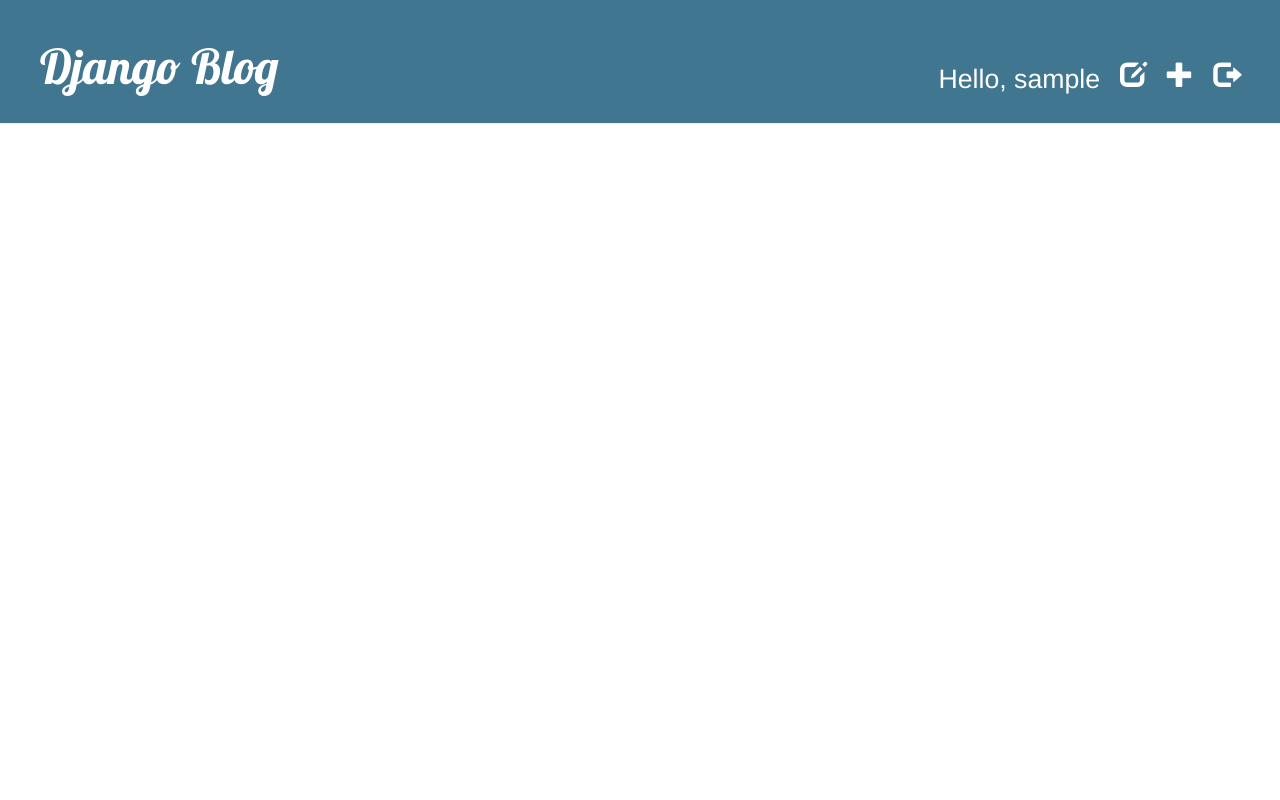
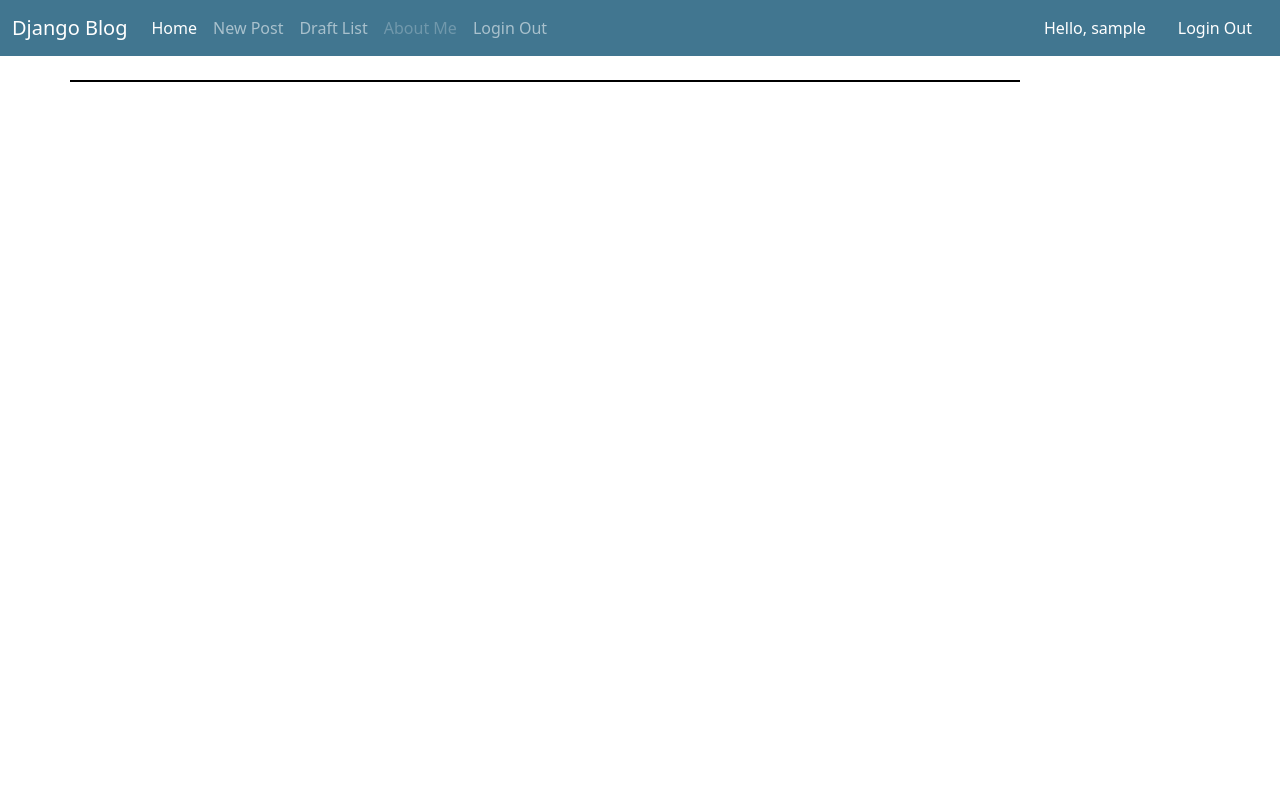
Before and after one commit to z-zora0331/djangogirls, a Django app: page / in a window 1280 px wide. Run offline with Django 4.2, Linux system fonts and the light colour scheme; the visitor is signed in with stand-in values (Sample User, id 1); data that the repository does not hold is empty; some libraries are stand-ins or nearby versions.

Commit message:
[modify] css detail

```diff
--- a/blog/templates/blog/base.html
+++ b/blog/templates/blog/base.html
@@ -1,32 +1,80 @@
 {% load static %}
 <html>
     <head>
+        <meta charset="UTF-8">
+        <meta name="viewport" content="width=device-width, initial-scale=1.0">
+
         <title>Django blog</title>
-        <link rel="stylesheet" href="//maxcdn.bootstrapcdn.com/bootstrap/3.2.0/css/bootstrap.min.css">
+        <!-- <link rel="stylesheet" href="//maxcdn.bootstrapcdn.com/bootstrap/3.2.0/css/bootstrap.min.css">
         <link rel="stylesheet" href="//maxcdn.bootstrapcdn.com/bootstrap/3.2.0/css/bootstrap-theme.min.css">
-        <script src="//maxcdn.bootstrapcdn.com/bootstrap/3.2.0/js/bootstrap.min.js"></script>
-        <link href="http://fonts.googleapis.com/css?family=Lobster&subset=latin,latin-ext" rel="stylesheet" type="text/css">
+        <script src="//maxcdn.bootstrapcdn.com/bootstrap/3.2.0/js/bootstrap.min.js"></script> -->
+
+        <!-- Bootstrap -->
+        <link href="https://cdn.jsdelivr.net/npm/bootstrap@5.1.1/dist/css/bootstrap.min.css" rel="stylesheet" integrity="sha384-F3w7mX95PdgyTmZZMECAngseQB83DfGTowi0iMjiWaeVhAn4FJkqJByhZMI3AhiU" crossorigin="anonymous">
+        <script src="https://cdn.jsdelivr.net/npm/bootstrap@5.1.1/dist/js/bootstrap.bundle.min.js" integrity="sha384-/bQdsTh/da6pkI1MST/rWKFNjaCP5gBSY4sEBT38Q/9RBh9AH40zEOg7Hlq2THRZ" crossorigin="anonymous"></script>
+
+        <!-- <link href="http://fonts.googleapis.com/css?family=Lobster&subset=latin,latin-ext" rel="stylesheet" type="text/css"> -->
         <link rel="stylesheet" href="{% static 'css/blog.css' %}">
     </head>
     <body>
-        <div class="page-header">
+        <!-- fixed-top -->
+        <nav class="navbar navbar-expand-lg navbar-dark fixed-top bg-base">
+            <div class="container-fluid">
+                <a class="navbar-brand" href="/">Django Blog</a>
+                <button class="navbar-toggler" type="button" data-bs-toggle="collapse" data-bs-target="#navbarNav" aria-controls="navbarNav" aria-expanded="false" aria-label="Toggle navigation">
+                    <span class="navbar-toggler-icon"></span>
+                </button>
+                <div class="collapse navbar-collapse" id="navbarNav">
+                    <ul class="navbar-nav me-auto my-2 my-lg-0">
+                        <li class="nav-item">
+                            <a class="nav-link {% if request.path == '/' %} active {% endif %}" aria-current="page" href="/">Home</a>
+                        </li>
                         {% if user.is_authenticated %}
-                <a href="{% url 'logout' %}" class="top-menu"><span class="glyphicon glyphicon-log-out"></span></a>
-                <a href="{% url 'post_new' %}" class="top-menu"><span class="glyphicon glyphicon-plus"></span></a>
-                <a href="{% url 'post_draft_list' %}" class="top-menu"><span class="glyphicon glyphicon-edit"></span></a>
-                <p class="top-menu">Hello, {{ user.username }}</p>
+                        <li class="nav-item">
+                            <a class="nav-link {% if request.path == '/post/new/' %} active {% endif %}" aria-current="page" href="{% url 'post_new' %}">New Post</a>
+                        </li>
+                        <li class="nav-item">
+                            <a class="nav-link {% if request.path == '/drafts/' %} active {% endif %}" aria-current="page" href="{% url 'post_draft_list' %}">Draft List</a>
+                        </li>
+                        <li class="nav-item">
+                            <a class="nav-link disabled" href="/" tabindex="-1" aria-disabled="true">About Me</a>
+                        </li>
+                        <li class="nav-item">
+                            <a class="nav-link" aria-current="page" href="{% url 'logout' %}">Login Out</a>
+                        </li>
                         {% else %}
-                <a href="{% url 'login' %}" class="top-menu"><span class="glyphicon glyphicon-user"></span></a>
+                        <li class="nav-item">
+                            <a class="nav-link {% if request.path == '/accounts/login/' %} active {% endif %}" aria-current="page" href="{% url 'login' %}">Login In</a>
+                        </li>
                         {% endif %}
-            <h1><a href="/">Django Blog</a></h1>
+                    </ul>
+                    <!-- <div> -->
+                    {% if user.is_authenticated %}
+                    <div style="display: flex;" class="float-md-end">
+                        <span class="nav-text">Hello, {{ user.username }}</span>
+                        <a class="nav-text" aria-current="page" href="{% url 'logout' %}">Login Out</a>
                     </div>
+                    {% endif %}
+                    <!-- </div> -->
+                </div>
+
+            </div>
+        </nav>
+        <div class="container">
             <div class="content">
                 <div class="row">
-                <div class="col-md-8">
+                    <!-- 待刪除style  style="border: 1px solid purple;" -->
+                    <!-- <div class="col-md-2 col-sm-3">
+                        <div class="img-logo">
+                            <img src="./static/image/logo.png" />
+                        </div>
+                    </div> -->
+                    <div class="col-md-10 col-sm" style="border: 1px solid black !important;"><!-- 待刪除style  -->
                     {% block content %}
                     {% endblock %}
                     </div>
                 </div>
             </div>
+        </div>
     </body>
 </html>
--- a/blog/templates/blog/post_list.html
+++ b/blog/templates/blog/post_list.html
@@ -2,11 +2,29 @@
 
 {% block content %}
     {% for post in posts %}
-    <div class="post">
-        <p class="date">published: {{ post.published_date }}</p>
-        <h1><a href="{% url 'post_detail' pk=post.pk %}">{{ post.title }}</a></h1>
-        <p>{{ post.text|linebreaksbr }}</p>
-        <a href="{% url 'post_detail' pk=post.pk %}">Comments: {{ post.approved_comments.count }}</a>
+    <div class="post-box">
+        <div class="row">
+            <div class="col-md col-sm post-title">
+                {% now "Y-m" as current_month %}
+                {% if current_month == post.published_date|date:'Y-m' %}
+                <span>new</span>
+                {% endif %}
+                <h1><a href="{% url 'post_detail' pk=post.pk %}">{{ post.title }}</a></h1>
+            </div>
+            <div class="col-md-3 col-sm-4 post-date">
+                {{ post.published_date|date:'Y-m-d H:m' }}
+            </div>
+        </div>
+        <div class="row">
+            <div class="col post-content">
+                {{ post.text|linebreaksbr }}
+            </div>
+        </div>
+        <div class="row">
+            <div class="col post-comments">
+                <a href="{% url 'post_detail' pk=post.pk %}">Comments: {{ post.approved_comments.count }}</a>
+            </div>
+        </div>
     </div>
     {% endfor %}
 {% endblock %}
--- a/blog/views.py
+++ b/blog/views.py
@@ -8,7 +8,7 @@ from .forms import PostForm, CommentForm
 
 # Create your views here.
 def post_list(request):
-    posts = Post.objects.filter(published_date__isnull=False).order_by('published_date')
+    posts = Post.objects.filter(published_date__isnull=False).order_by('-published_date')
     return render(request, 'blog/post_list.html', {'posts': posts})
 
 def post_detail(request, pk):
--- a/mysite/settings.py
+++ b/mysite/settings.py
@@ -24,7 +24,8 @@ BASE_DIR = Path(__file__).resolve().parent.parent
 SECRET_KEY = 'django-insecure-v6_rr!5t^#36r41w17j3sj8$a@%ki8w3l3lcm+^23c!w(6_gzs'
 
 # SECURITY WARNING: don't run with debug turned on in production!
-DEBUG = False
+# If setting DEBUG=False, then Static files access fail.
+DEBUG = True
 
 ALLOWED_HOSTS = ['127.0.0.1', 'zora0331.pythonanywhere.com']
 
--- a/static/css/blog.css
+++ b/static/css/blog.css
@@ -1,53 +1,122 @@
-.page-header {
-    background-color: #417690;
-    /* ff9400 */
-    margin-top: 0;
-    padding: 20px 20px 20px 40px;
+:root {
+    --main-color: #417690;
+    --main-hover-color: #87B3C9;
 }
 
-.page-header h1, .page-header h1 a, .page-header h1 a:visited, .page-header h1 a:active {
+/* bootstrap nav */
+
+.bg-base {
+    background-color: var(--main-color);
+}
+
+.bg-base .navbar-brand {
     color: #ffffff;
-    font-size: 36pt;
+}
+
+.nav-text {
+    color: rgba(255, 255, 255);
+    display: block;
+    padding: 0.5rem 1rem;
     text-decoration: none;
 }
 
-.content {
-    margin-left: 40px;
+/* body */
+/* .img-logo {
+    border: 1px solid black;
+    -webkit-border-radius: 50%;
+    -moz-border-radius: 50%;
+    -ms-border-radius: 50%;
+    -o-border-radius: 50%;
+    border-radius: 50%;
+} */
+
+/* .img-logo img {
+    width: 100%;
+    padding: 1em;
+    -webkit-filter: sepia(100%);
+    filter: sepia(100%);
+} */
+
+.container {
+    padding-top: 80px;
 }
 
-h1, h2, h3, h4 {
-    font-family: 'Lobster', cursive;
+.post-box {
+    border-bottom: var(--main-color) solid 2px;
+    padding-top: 1em;
 }
 
-.date {
-    float: right;
-    color: #828282;
+.post-title {
+    padding: 1em;
+    display: flex;
+    align-items: center;
 }
 
-.save {
-    float: right;
+.post-title span {
+    color: orange;
+    font-size: small;
+    /* font-family: "Lucida Console", Courier, monospace; */
+    font-family: "Lucida Console", "Courier New", monospace;
+    padding-right: 0.5em;
 }
 
-.post-form textarea, .post-form input {
-    width: 100%;
+.post-title a {
+    color: var(--main-color);
+    text-decoration: none;
 }
 
-.top-menu, .top-menu:hover, .top-menu:visited {
-    color: #ffffff;
-    float: right;
-    font-size: 20pt;
-    margin-right: 20px;
-    margin-top: 40px;
+.post-title a:hover {
+    color: var(--main-hover-color);
 }
 
-.post {
-    margin-bottom: 70px;
+.post-date {
+    padding: 1em;
+    font-size: smaller;
+    text-align: right;
 }
 
-.post h1 a, .post h1 a:visited {
-    color: #000000;
+.post-content {
+    padding: 0 1em 4px 1em;
+    overflow: hidden;
+    text-overflow: ellipsis;
+    display: -webkit-box;
+    -webkit-box-orient: vertical;
+    -webkit-line-clamp: 3;
+    box-sizing: border-box;
 }
 
-.comment {
-    margin: 20px 0px 20px 20px;
+.post-comments {
+    padding: 0 1em 1.5em;
 }
+
+/* 2. Small devices （橫式手機用途，包含 576px and up) */
+@media (max-width: 576px) {
+    /* .img-logo {
+        height: 100%;
+        padding: 1em;
+    } */
+
+    .bg-base {
+        background-color: black;
+    }
+    .post-title {
+        padding: 1em 1em 0 1em;
+    }
+    .post-date {
+        padding: 3px 1em 1em 1em;
+        font-size: smaller;
+        text-align: left;
+    }
+}
+
+/* 3. Medium devices （平板用途，768px and up) */
+/* @media (min-width: 768px) {
+
+} */
+
+/* 4. Large devices （電腦用途，992px and up) */
+/* @media (min-width: 992px) {
+    .bg-base {
+        background-color: green;
+    }
+} */
```
Also changed, not shown: blog/templates/blog/post_draft_list.html (+17 -4 lines), document/[tool] 0 Readme.md (+3 -0 lines), document/[tool] 5 pythonanywhere.md (+7 -2 lines), static/css/xblog.css (added, +53 -0 lines), static/image/logo.png (added). Lines whose indentation alone changed are shown as unchanged.
